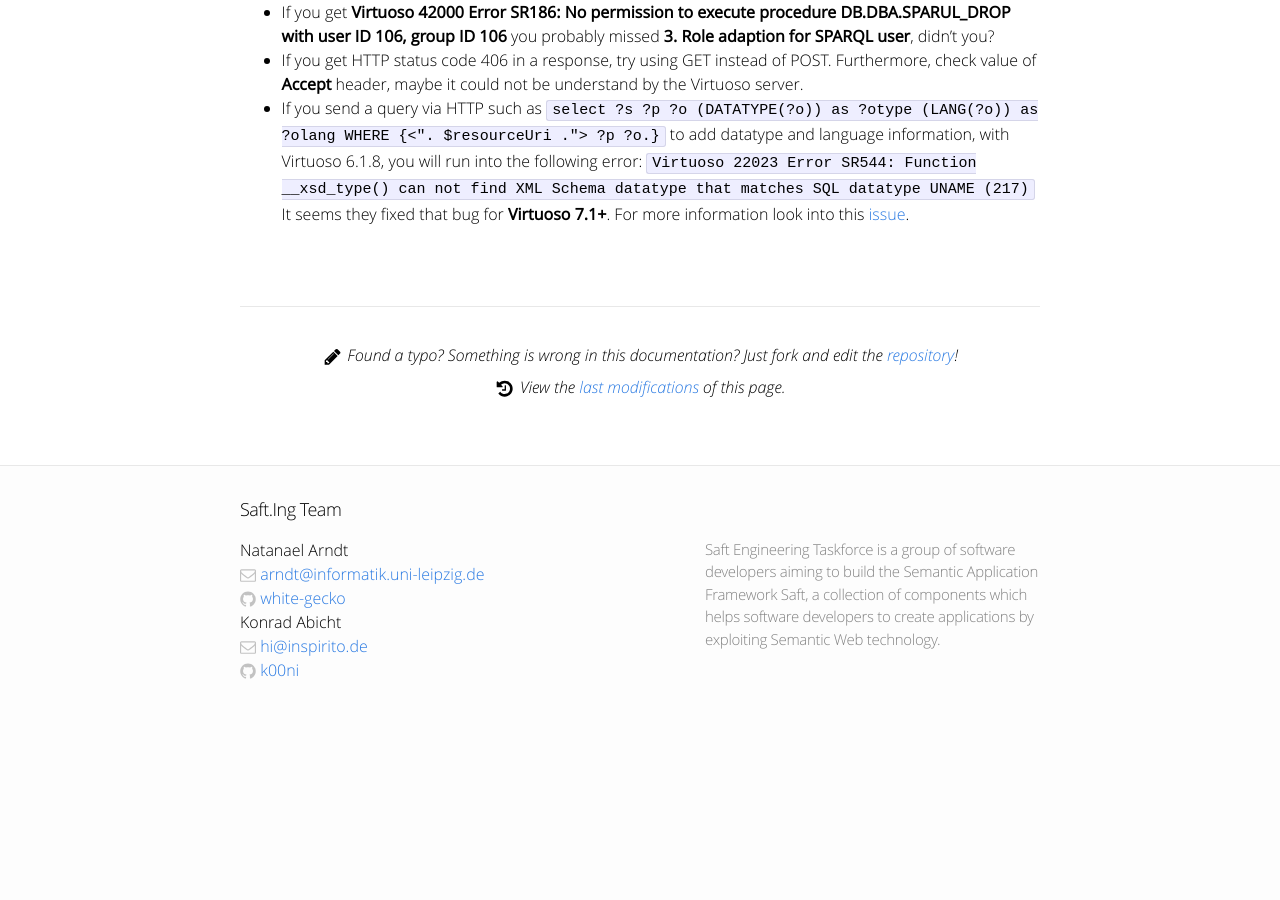
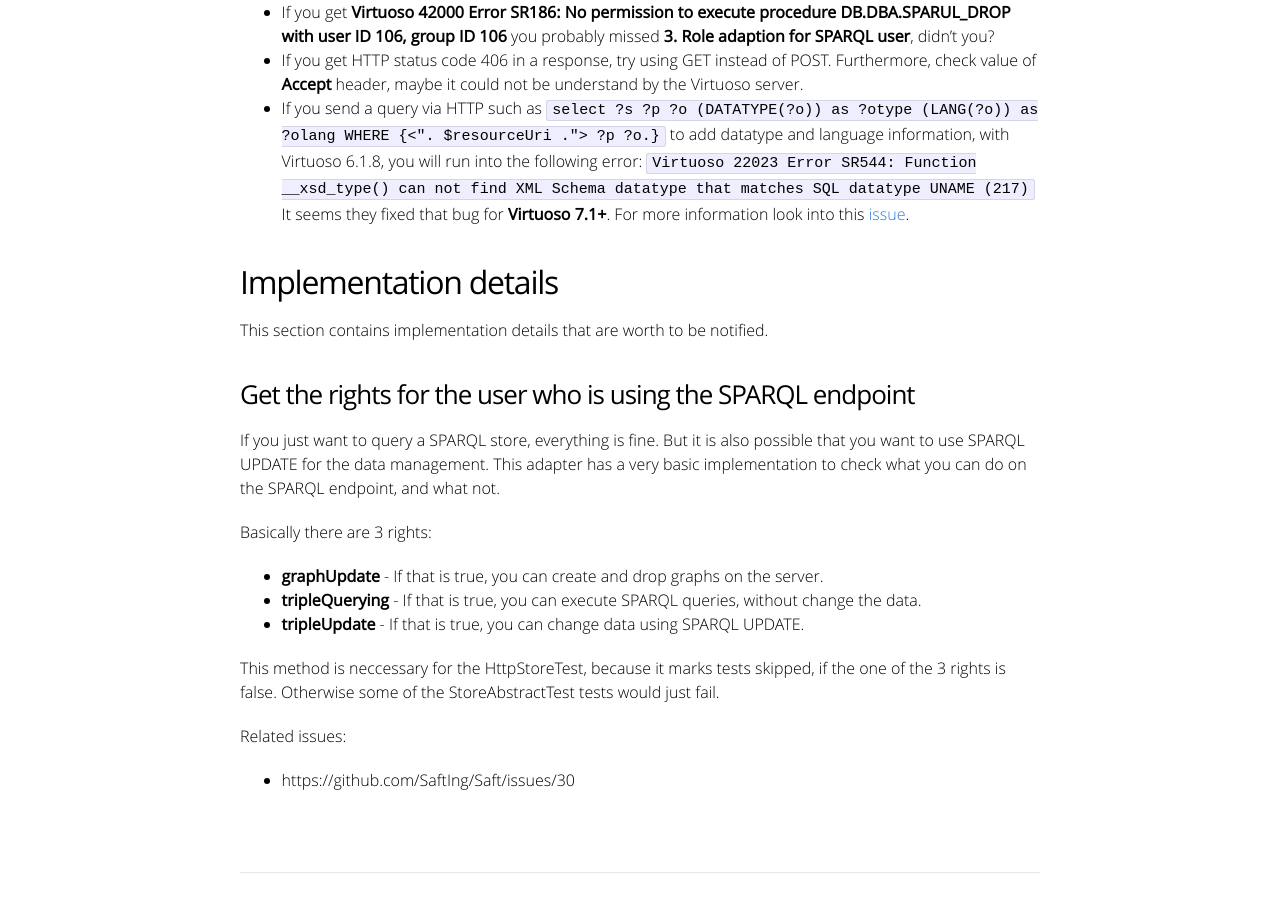
Before and after one commit to SaftIng/safting.github.io, a Jekyll site: the page built from doc/phpframework/backends/httpstore.md, in a window 1280 px wide and 900 px high, scrolled down 1135 px. Built offline with Jekyll 4.4.1, drawn with Linux system fonts in a browser that asks for light colours; before the commit the page ends 1862 px from its top, so only the background shows below that; some of the changed text lies outside the part shown.

Commit message:
Update httpstore.md

````diff
--- a/doc/phpframework/backends/httpstore.md
+++ b/doc/phpframework/backends/httpstore.md
@@ -9,7 +9,7 @@ title: HttpStore
 
 ## Setup a SPARQL endpoint for HTTP requests using Virtuoso
 
-This chapter describes what you have to do to setup the Virtuoso server to be a SPARQL endpoint.
+This section describes what you have to do to setup the Virtuoso server to be a SPARQL endpoint.
 
 ### Setup
 
@@ -43,3 +43,23 @@ Edit the existing **SPARQL** user and add **SPARQL_UPDATE** under **Account Role
 
 - If you send a query via HTTP such as ```select ?s ?p ?o (DATATYPE(?o)) as ?otype (LANG(?o)) as ?olang WHERE {<". $resourceUri ."> ?p ?o.}``` to add datatype and language information, with Virtuoso 6.1.8, you will run into the following error: ```Virtuoso 22023 Error SR544: Function __xsd_type() can not find XML Schema datatype that matches SQL datatype UNAME (217)```
 It seems they fixed that bug for **Virtuoso 7.1+**. For more information look into this [issue](https://github.com/openlink/virtuoso-opensource/issues/247).
+
+## Implementation details
+
+This section contains implementation details that are worth to be notified.
+
+### Get the rights for the user who is using the SPARQL endpoint
+
+If you just want to query a SPARQL store, everything is fine. But it is also possible that you want to use SPARQL UPDATE for the data management. This adapter has a very basic implementation to check what you can do on the SPARQL endpoint, and what not.
+
+Basically there are 3 rights:
+
+- **graphUpdate** - If that is true, you can create and drop graphs on the server.
+- **tripleQuerying** - If that is true, you can execute SPARQL queries, without change the data.
+- **tripleUpdate** - If that is true, you can change data using SPARQL UPDATE.
+
+This method is neccessary for the HttpStoreTest, because it marks tests skipped, if the one of the 3 rights is false. Otherwise some of the StoreAbstractTest tests would just fail.
+
+Related issues:
+
+- https://github.com/SaftIng/Saft/issues/30
````
